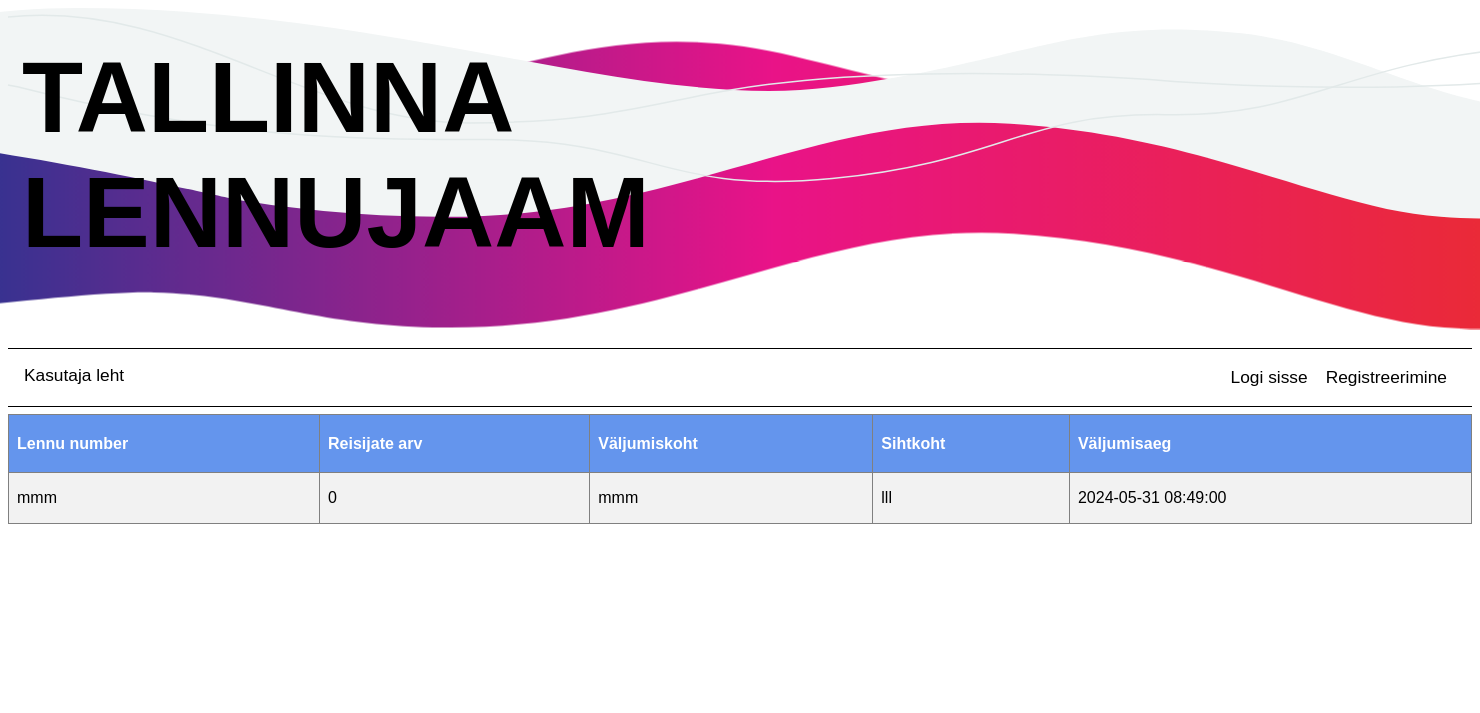
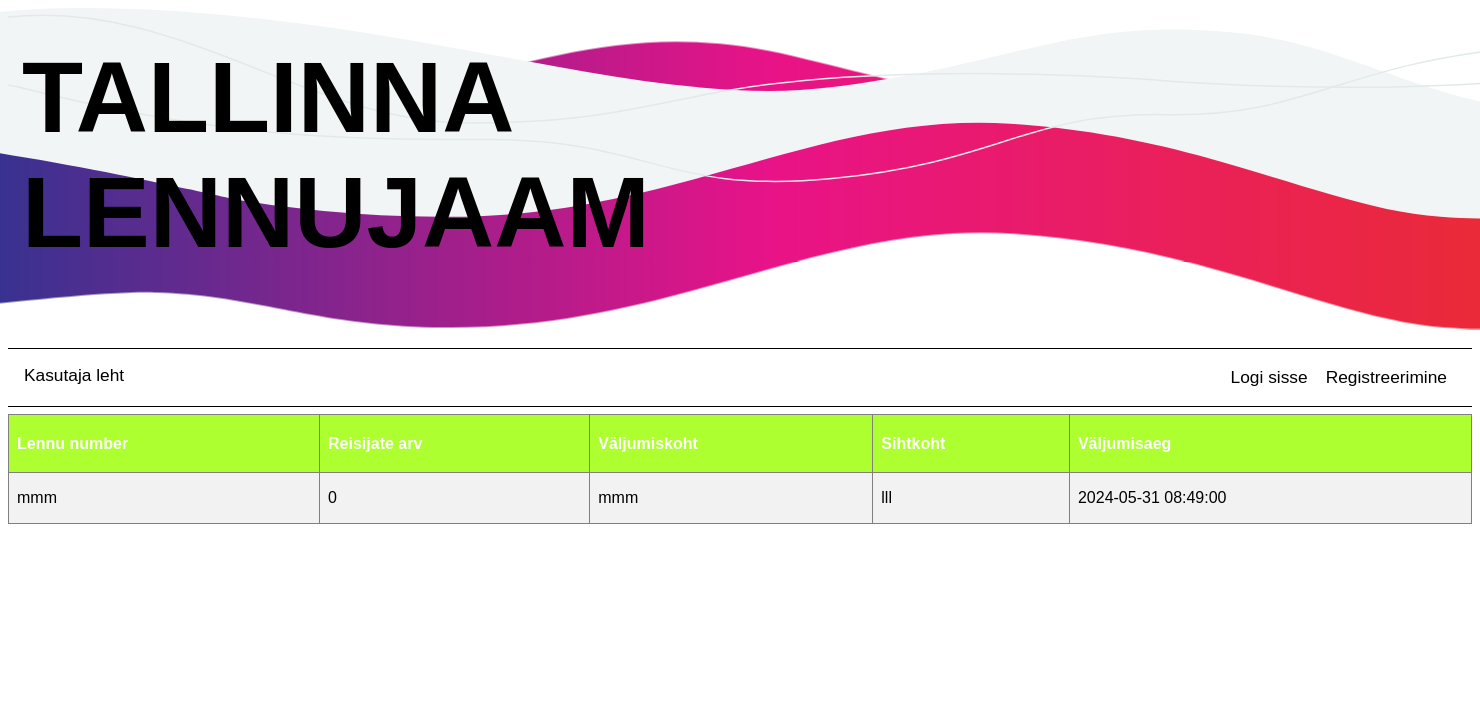
Before and after one commit to TimurDenisenko/lennujaam, a PHP site: page /lennukasutaja.php in a window 1480 px wide. Shown: the top 713 px of the page. Run offline with PHP 8.4, Linux system fonts and the light colour scheme; data comes from the database, SQL or seed files in the repository.

Commit message:
Muutke tabeli päise värvi

```diff
--- a/lennujaam/lennustyle.css
+++ b/lennujaam/lennustyle.css
@@ -18,7 +18,7 @@
     padding-top: 12px;
     padding-bottom: 12px;
     text-align: left;
-    background-color: cornflowerblue;
+    background-color: greenyellow;
     color: white;
     width: auto;
 }
```
